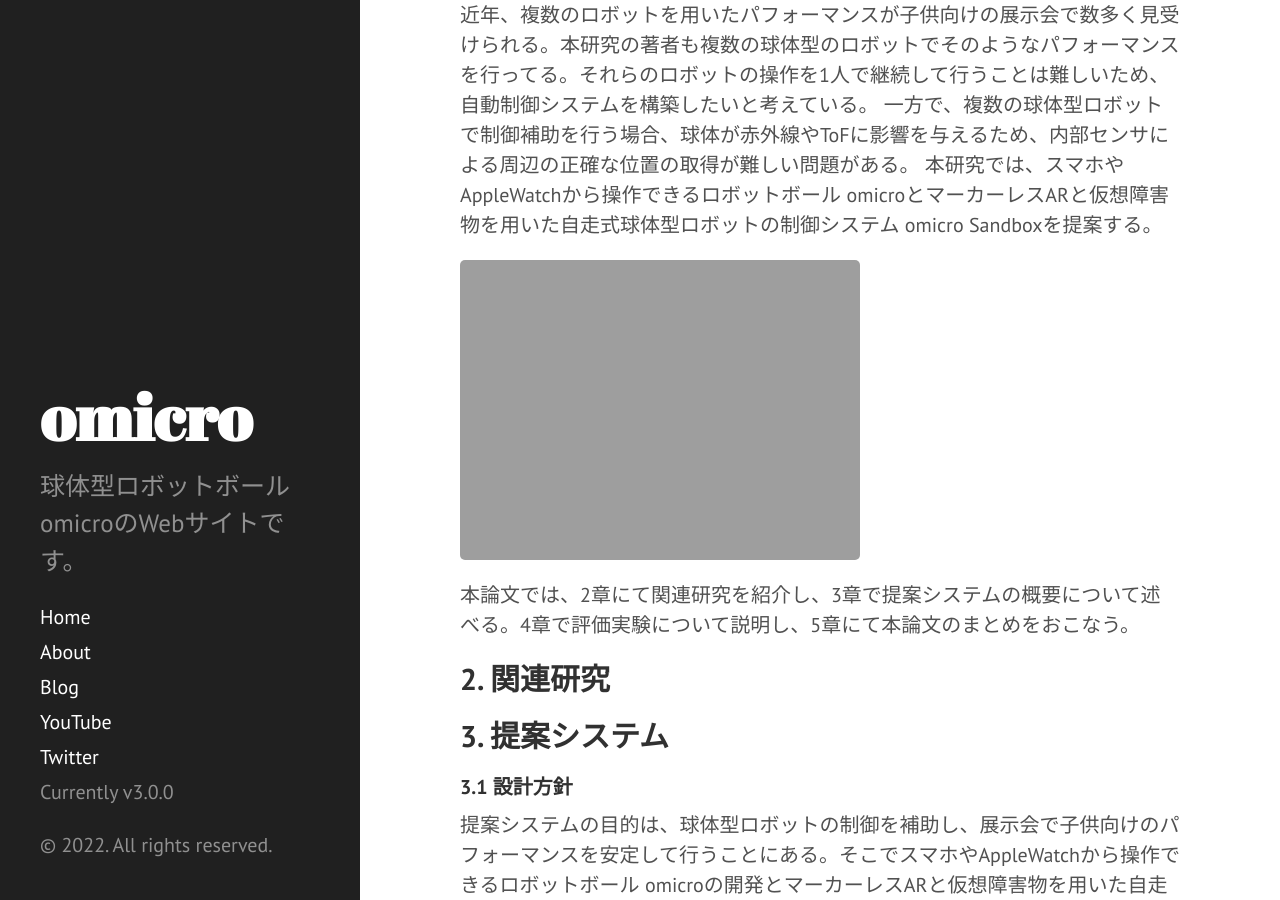
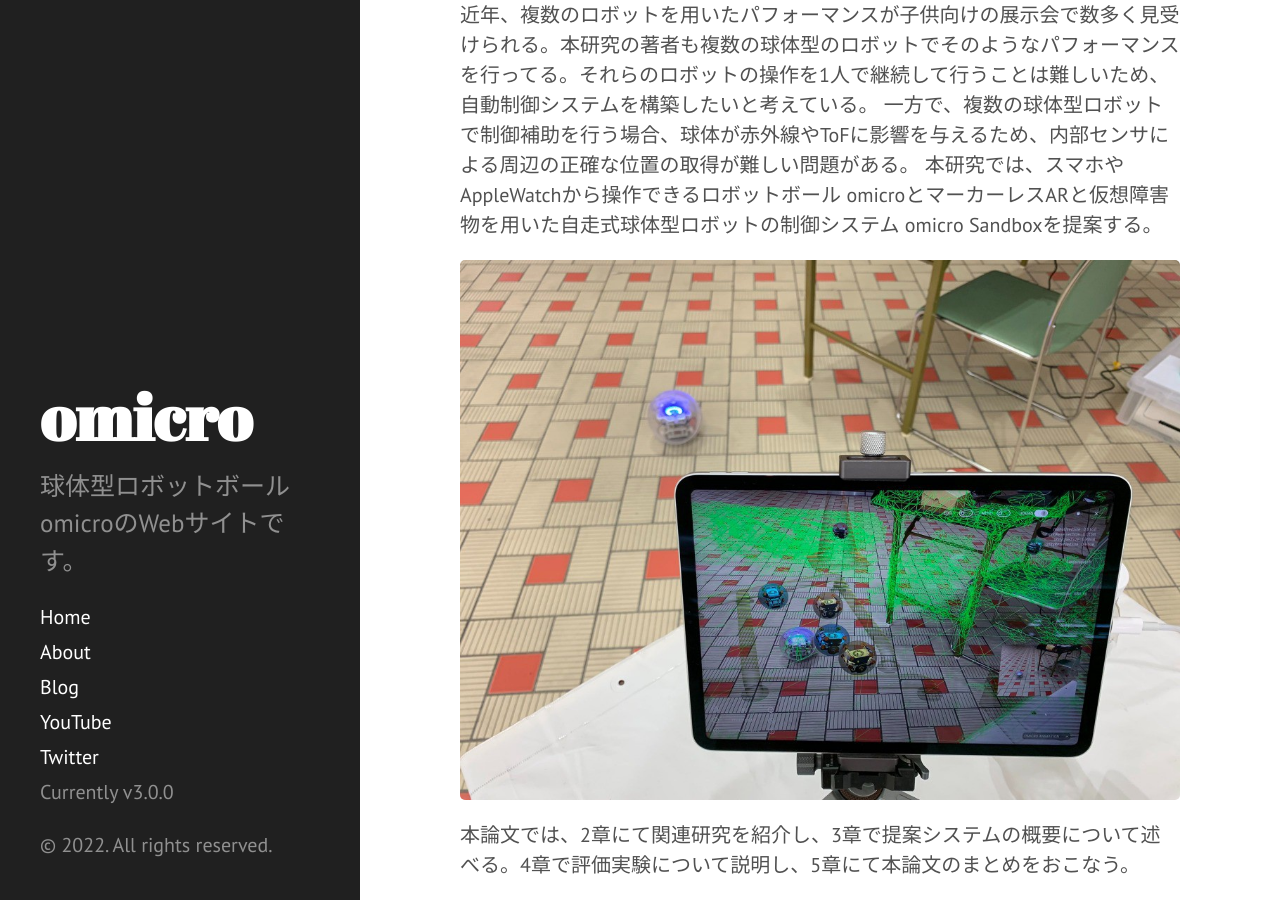
Before and after one commit to tichise/omicro.tokyo, a Jekyll site: the page built from _posts/2022-07-17-omicro-sandbox.md, in a window 1280 px wide and 900 px high, scrolled down 328 px. Built offline with Jekyll 4.4.1, drawn with Linux system fonts in a browser that asks for light colours; Markdown is read by kramdown in place of the engine named in the settings.

Commit message:
Update 2022-07-17-omicro-sandbox.md

```diff
--- a/_posts/2022-07-17-omicro-sandbox.md
+++ b/_posts/2022-07-17-omicro-sandbox.md
@@ -8,7 +8,7 @@
 一方で、複数の球体型ロボットで制御補助を行う場合、球体が赤外線やToFに影響を与えるため、内部センサによる周辺の正確な位置の取得が難しい問題がある。
 本研究では、スマホやAppleWatchから操作できるロボットボール omicroとマーカーレスARと仮想障害物を用いた自走式球体型ロボットの制御システム omicro Sandboxを提案する。
 
-<img src="{{ site.baseurl }}public/image/omicro-sandbox.png" />
+<img src="{{ site.baseurl }}public/image/omicro-sandbox.jpeg" />
 
 本論文では、2章にて関連研究を紹介し、3章で提案システムの概要について述べる。4章で評価実験について説明し、5章にて本論文のまとめをおこなう。
 
@@ -36,7 +36,7 @@
 電池はエネループを6本使用し、2本と４本を分割して配置している。ロボットの1番下にはパラストも配置している。これらは重心を整えるため、分散して設置している。
 マイコンの制御はiOSアプリケーションからBLEで行っている。球体の中のロボットが球体の内側の壁を駆けあがろうとすると、重心が前方に偏り球体が前に進む。それを繰り返すことで前後左右に進む。方向転換は左右のモーターを同速で逆方向で回転させて超信地旋回で行っている。
 
-<img src="{{ site.baseurl }}public/image/omicro-fusion360.png" />
+<img src="{{ site.baseurl }}public/image/omicro-fusion360.jpeg" />
 
 ##### 3.2.2 球型ロボットを操作するためのiOSアプリケーション
 アプリケーションはXcodeを用いて、Swiftで作成してる。アプリケーションは球型ロボットと各種アプリのハブとなる役割をになっており、複数の球型ロボットとの通信CoreBluetoothを用いてBLEで行っている。後述するwatchOSアプリとの接続もBLEで行ってる。
```
